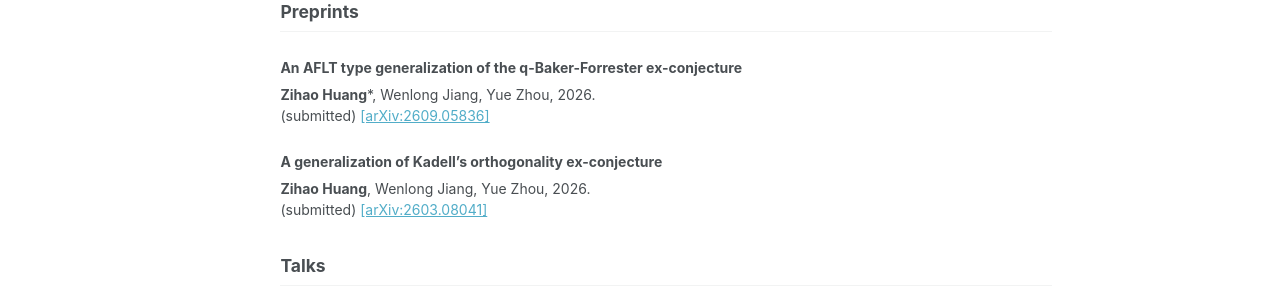
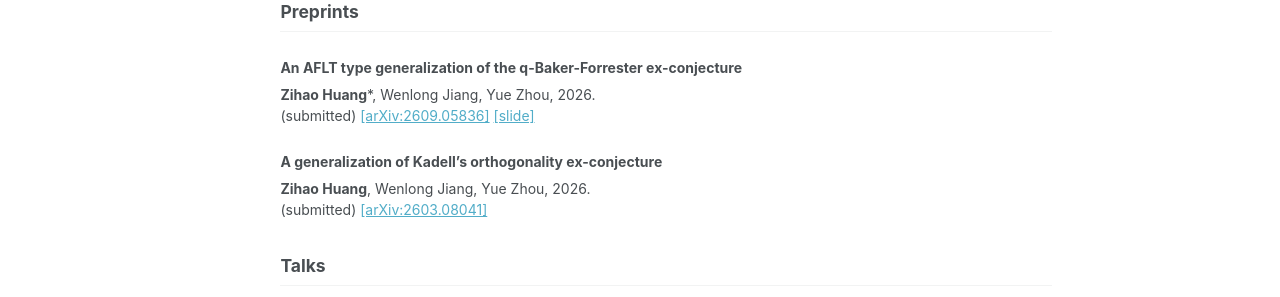
Before and after one commit to zihaohuang156322/zihaohuang156322.github.io, a Jekyll site: the page built from _pages/about.md, in a window 1280 px wide and 1354 px high. Shown: the part 612-909 px from the top of the window. Built offline with Jekyll 4.4.1, drawn with Linux system fonts in a browser that asks for light colours; a style sheet for code colours, icons or effects is not loaded.

Commit message:
Update about.md

```diff
--- a/_pages/about.md
+++ b/_pages/about.md
@@ -37,7 +37,7 @@ I am a PhD student in Mathematics at Central South University, China, supervised
 ### An AFLT type generalization of the q-Baker-Forrester ex-conjecture
 
 **Zihao Huang**\*, Wenlong Jiang, Yue Zhou, 2026.<br>
-(submitted) [[arXiv:2609.05836]](https://arxiv.org/abs/2609.05836)
+(submitted) [[arXiv:2609.05836]](https://arxiv.org/abs/2609.05836) [[slide]](https://zihaohuang156322.github.io/files/2026CSIAM.pdf)
 
 ### A generalization of Kadell's orthogonality ex-conjecture
 
```
